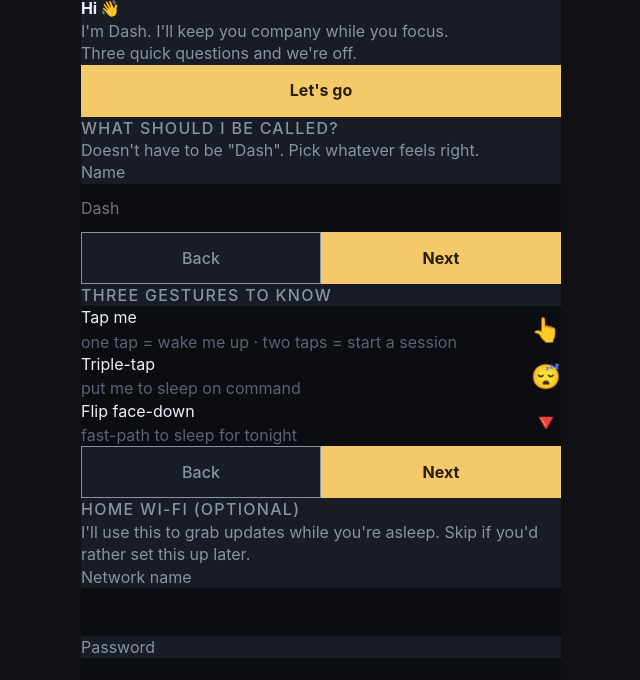
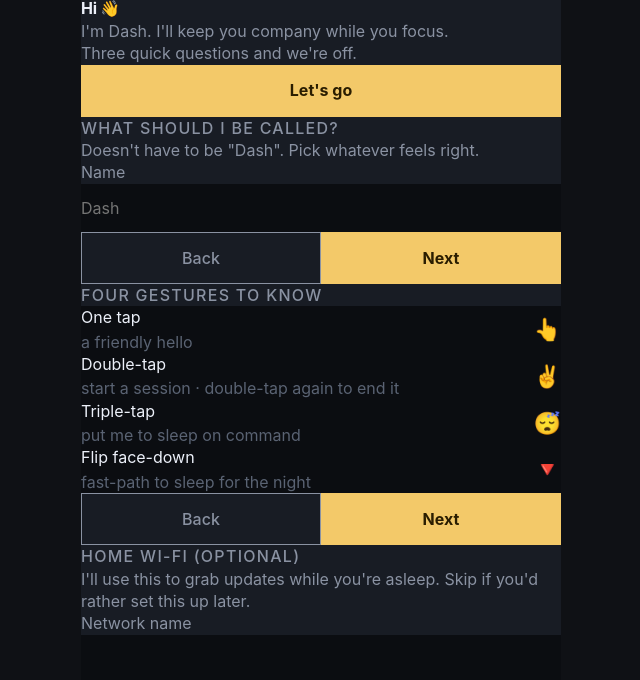
Before and after one commit to JPhusion/dash, a plain HTML site: page data/web/onboarding.html in a window 1280 px wide. Shown: the part 43-723 px from the top of the page, without its empty margins (319-959 px from the left). Drawn offline with Linux system fonts and the light colour scheme.

Commit message:
polish(M12): split tap gestures into 4 distinct rows in onboarding
old layout crammed one-tap + double-tap into a single 'tap me' row
with hint text 'one tap = wake me · two taps = start session'. easy
to miss the double-tap mention since it's at the end of the line.

new layout has 4 rows (one tap / double-tap / triple-tap / flip face-
down), each with its own emoji and a single-purpose hint. easier to
scan; the double-tap-to-start-session gesture gets its own line which
is the most important one to learn first.

```diff
--- a/data/web/onboarding.html
+++ b/data/web/onboarding.html
@@ -44,28 +44,35 @@
 
   <!-- step 3: gestures tutorial -->
   <section class="card step" data-step="2" hidden>
-    <h3>Three gestures to know</h3>
-    <div class="col" style="gap: var(--s-3)">
+    <h3>Four gestures to know</h3>
+    <div class="col" style="gap: var(--s-2)">
       <div class="settings-row">
         <div class="label">
-          <span class="name">Tap me</span>
-          <span class="hint">one tap = wake me up · two taps = start a session</span>
+          <span class="name">One tap</span>
+          <span class="hint">a friendly hello</span>
         </div>
-        <span style="font-size:24px">👆</span>
+        <span style="font-size:22px">👆</span>
+      </div>
+      <div class="settings-row">
+        <div class="label">
+          <span class="name">Double-tap</span>
+          <span class="hint">start a session · double-tap again to end it</span>
+        </div>
+        <span style="font-size:22px">✌️</span>
       </div>
       <div class="settings-row">
         <div class="label">
           <span class="name">Triple-tap</span>
           <span class="hint">put me to sleep on command</span>
         </div>
-        <span style="font-size:24px">😴</span>
+        <span style="font-size:22px">😴</span>
       </div>
       <div class="settings-row">
         <div class="label">
           <span class="name">Flip face-down</span>
-          <span class="hint">fast-path to sleep for tonight</span>
+          <span class="hint">fast-path to sleep for the night</span>
         </div>
-        <span style="font-size:24px">🔻</span>
+        <span style="font-size:22px">🔻</span>
       </div>
     </div>
     <div class="btn-row">
```
